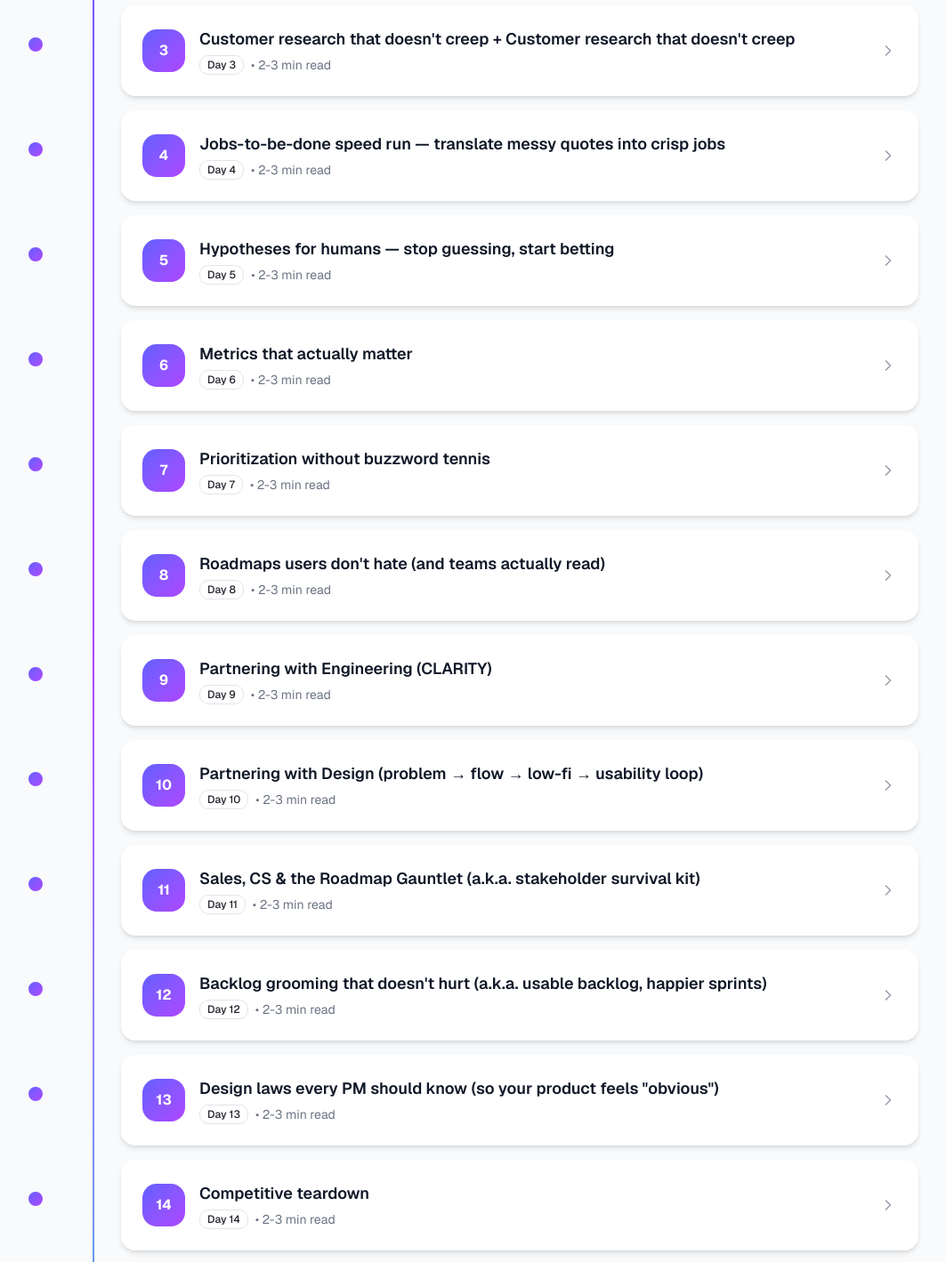
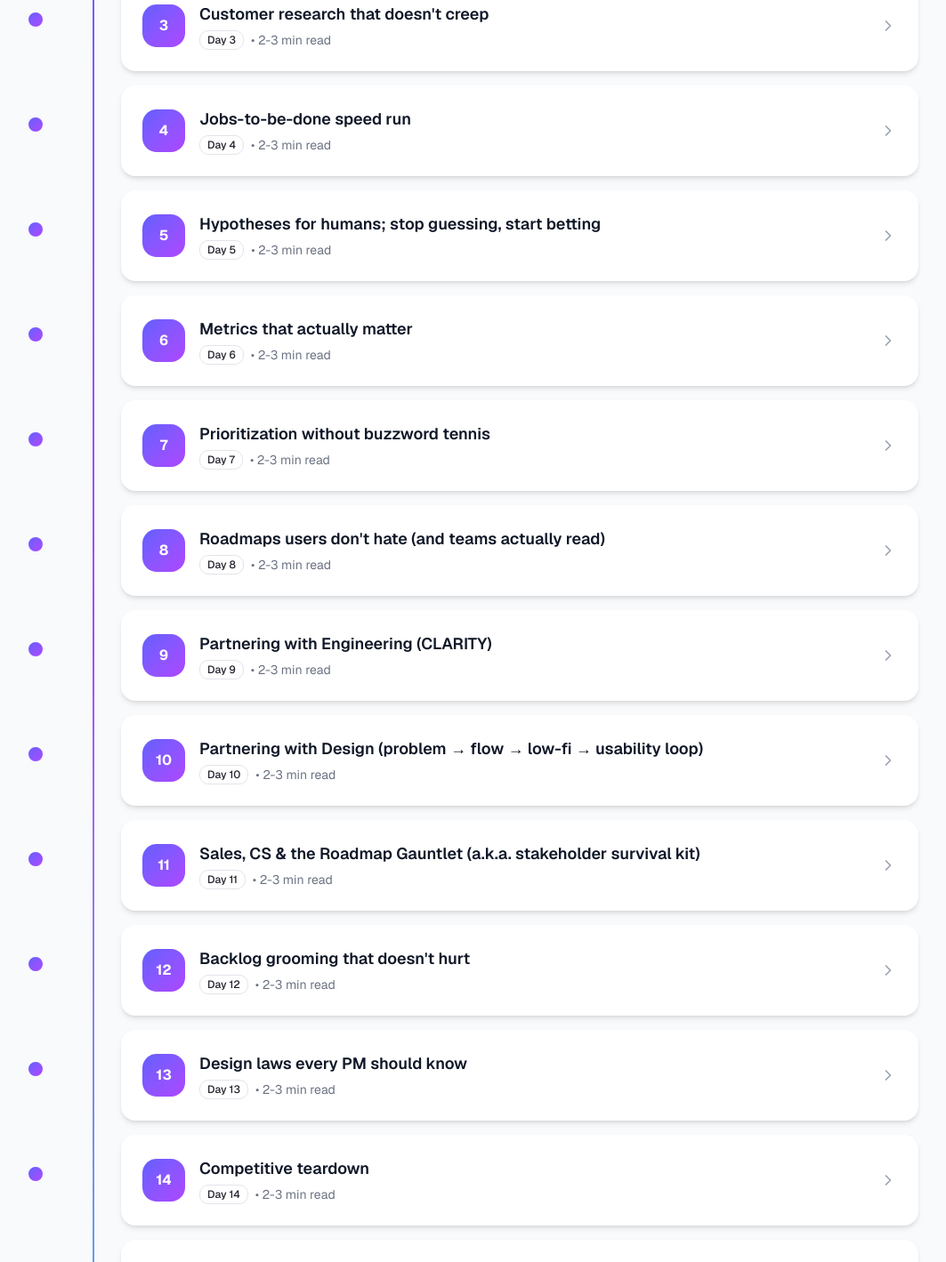
Before and after one commit to bgriffff/TheDailyPM, a Next.js app: page / in a window 1280 px wide. Shown: the part 2620-4039 px from the top of the page at 89% size, without its empty margins (88-1151 px from the left). Built offline with nearby package versions, Linux system fonts and the light colour scheme.

Commit message:
feat: update curriculum with new practical lessons
Revamp lessons to reflect a more casual, practical tone.

Co-authored-by: Brandon Griffiths <95266796+bgriffff@users.noreply.github.com>

```diff
--- a/app/page.tsx
+++ b/app/page.tsx
@@ -61,23 +61,23 @@ export default function Home() {
 
   const lessons = [
     {
-      title: "PM in 100 seconds (ish). What is a Product Manager and what do they do? What skillz do you need?",
+      title: "PM in 100 seconds (ish). What is a Product Manager and what do they do?",
       week: "Week 1",
     },
     { title: "Find the real problem (before you ship the wrong fix)", week: "Week 1" },
-    { title: "Customer research that doesn't creep + Customer research that doesn't creep", week: "Week 1" },
-    { title: "Jobs-to-be-done speed run — translate messy quotes into crisp jobs", week: "Week 1" },
-    { title: "Hypotheses for humans — stop guessing, start betting", week: "Week 2" },
+    { title: "Customer research that doesn't creep", week: "Week 1" },
+    { title: "Jobs-to-be-done speed run", week: "Week 1" },
+    { title: "Hypotheses for humans; stop guessing, start betting", week: "Week 2" },
     { title: "Metrics that actually matter", week: "Week 2" },
     { title: "Prioritization without buzzword tennis", week: "Week 2" },
     { title: "Roadmaps users don't hate (and teams actually read)", week: "Week 2" },
     { title: "Partnering with Engineering (CLARITY)", week: "Week 3" },
     { title: "Partnering with Design (problem → flow → low-fi → usability loop)", week: "Week 3" },
     { title: "Sales, CS & the Roadmap Gauntlet (a.k.a. stakeholder survival kit)", week: "Week 3" },
-    { title: "Backlog grooming that doesn't hurt (a.k.a. usable backlog, happier sprints)", week: "Week 3" },
-    { title: 'Design laws every PM should know (so your product feels "obvious")', week: "Week 3" },
+    { title: "Backlog grooming that doesn't hurt", week: "Week 3" },
+    { title: 'Design laws every PM should know', week: "Week 3" },
     { title: "Competitive teardown", week: "Week 3" },
-    { title: "SaaS business terms every PM should know (without an MBA)", week: "Week 3" },
+    { title: "SaaS business terms every PM should know", week: "Week 3" },
     { title: "Go-To-Market (lite) - launch levels, message, channels, enablement", week: "Week 3" },
     { title: "Interview Prep: Product Sense (design a toaster for astronauts)", week: "Week 3" },
   ]
```
